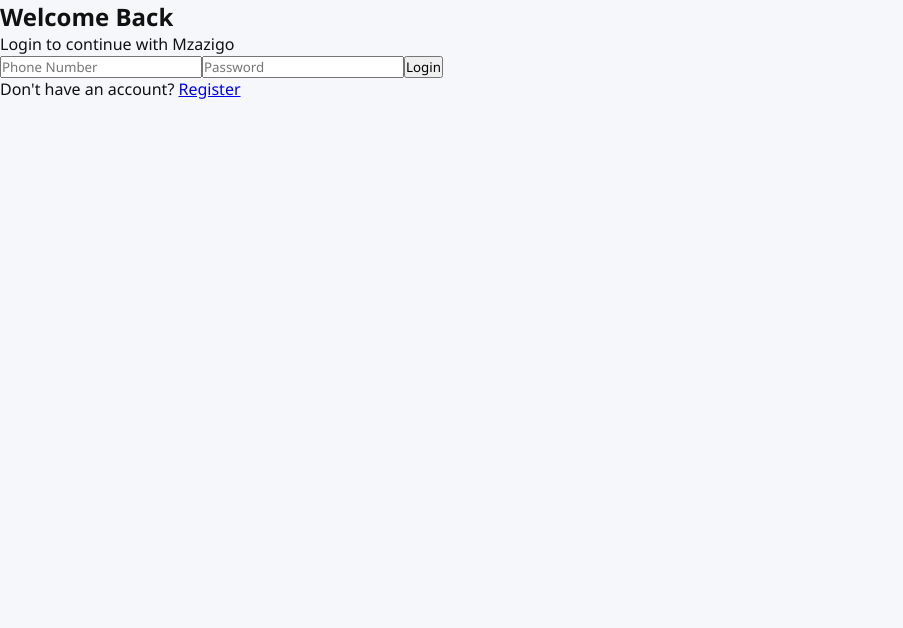
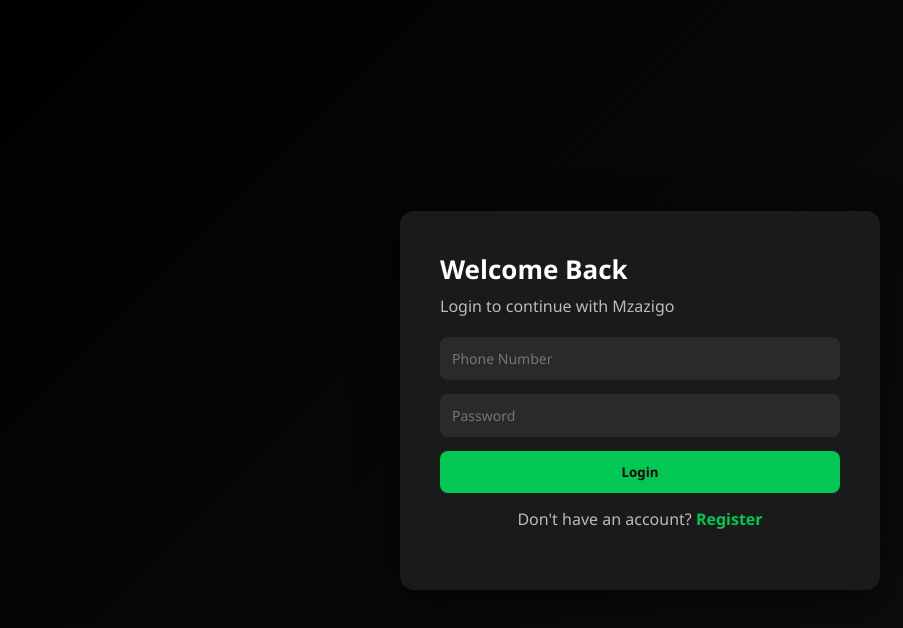
Before and after one commit to mzazitech/fronted, a Next.js app: page /login in a window 1280 px wide. Shown: the top 628 px of the page, without its empty margins (0-903 px from the left). Built offline with nearby package versions, Linux system fonts and the light colour scheme.

Commit message:
Update globals.css

```diff
--- a/app/globals.css
+++ b/app/globals.css
@@ -166,6 +166,76 @@ body {
   }
 }
 /* Error / Success */
+/* AUTH PAGES STYLING */
+.auth-container {
+  min-height: 100vh;
+  display: flex;
+  align-items: center;
+  justify-content: center;
+  background: linear-gradient(135deg, #000000, #111111);
+  padding: 20px;
+}
+
+.auth-card {
+  background: #1a1a1a;
+  padding: 40px;
+  border-radius: 14px;
+  width: 100%;
+  max-width: 480px;
+  color: white;
+  box-shadow: 0 10px 40px rgba(0, 0, 0, 0.6);
+  transition: all 0.3s ease;
+}
+
+.auth-card h2 {
+  margin-bottom: 8px;
+  font-size: 26px;
+  font-weight: 700;
+}
+
+.auth-card p {
+  margin-bottom: 20px;
+  color: #bbb;
+}
+
+.auth-card form {
+  display: flex;
+  flex-direction: column;
+}
+
+.auth-card input,
+.auth-card select {
+  padding: 12px;
+  margin-bottom: 14px;
+  border-radius: 8px;
+  border: none;
+  background: #2a2a2a;
+  color: white;
+  font-size: 14px;
+  transition: border 0.3s;
+}
+
+.auth-card input:focus,
+.auth-card select:focus {
+  outline: 2px solid #00c853;
+}
+
+.auth-card button {
+  padding: 12px;
+  border-radius: 8px;
+  border: none;
+  background: #00c853;
+  color: black;
+  font-weight: bold;
+  cursor: pointer;
+  transition: 0.3s;
+}
+
+.auth-card button:hover {
+  background: #00e676;
+}
+
+/* Error / Success */
 .error {
   background: #ff1744;
   padding: 10px;
@@ -196,6 +266,8 @@ body {
   color: white;
   cursor: pointer;
   margin-right: 4px;
+  border-radius: 6px;
+  transition: 0.3s;
 }
 
 .role-switch button.active {
@@ -206,3 +278,24 @@ body {
 .role-switch button:last-child {
   margin-right: 0;
 }
+
+/* Driver fields visually grouped */
+.driver-fields {
+  border: 1px solid #333;
+  padding: 15px;
+  border-radius: 8px;
+  margin-bottom: 14px;
+  background: #222;
+}
+
+/* Form footer */
+.auth-footer {
+  margin-top: 15px;
+  text-align: center;
+}
+
+.auth-footer a {
+  color: #00c853;
+  text-decoration: none;
+  font-weight: 600;
+}
```
